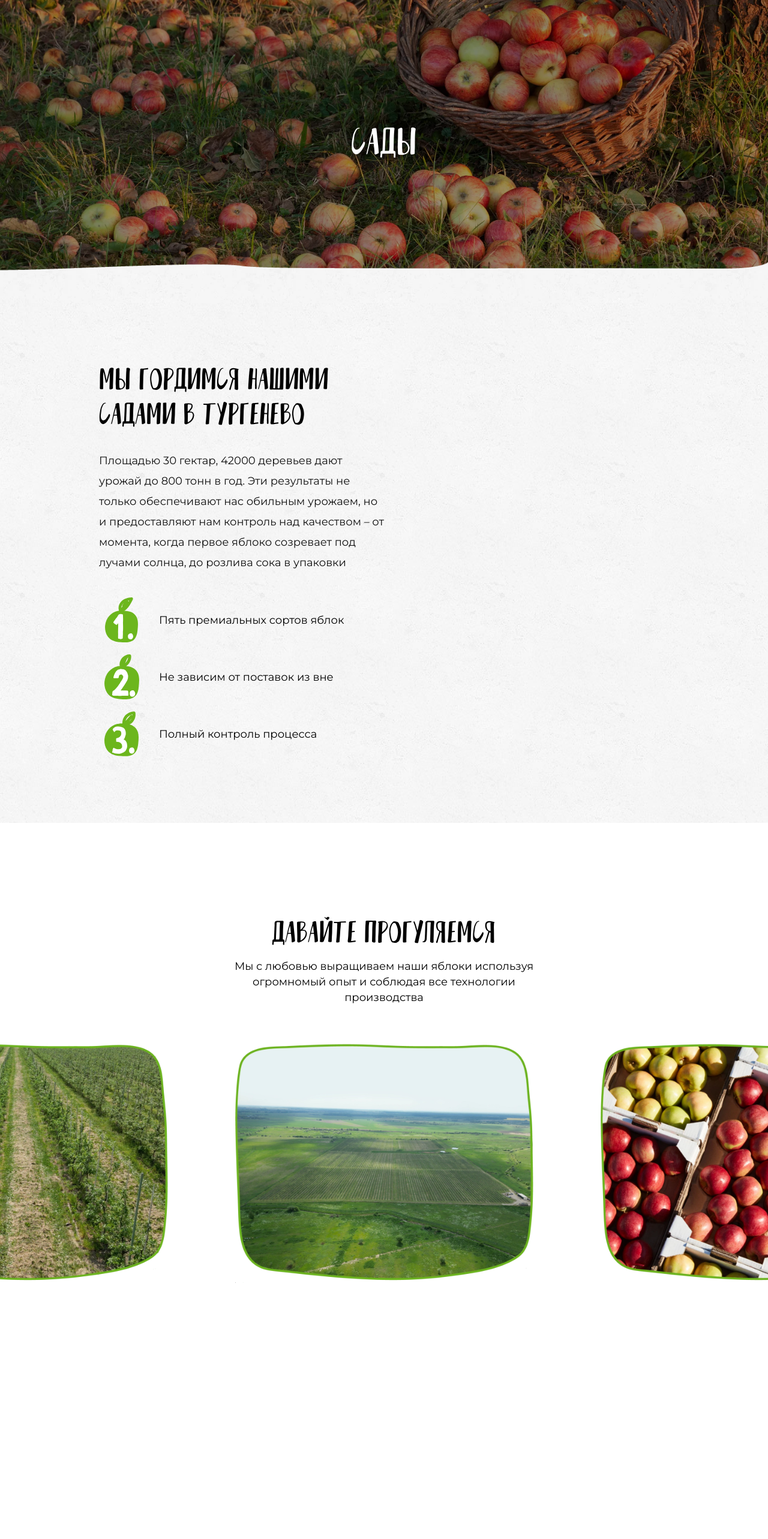
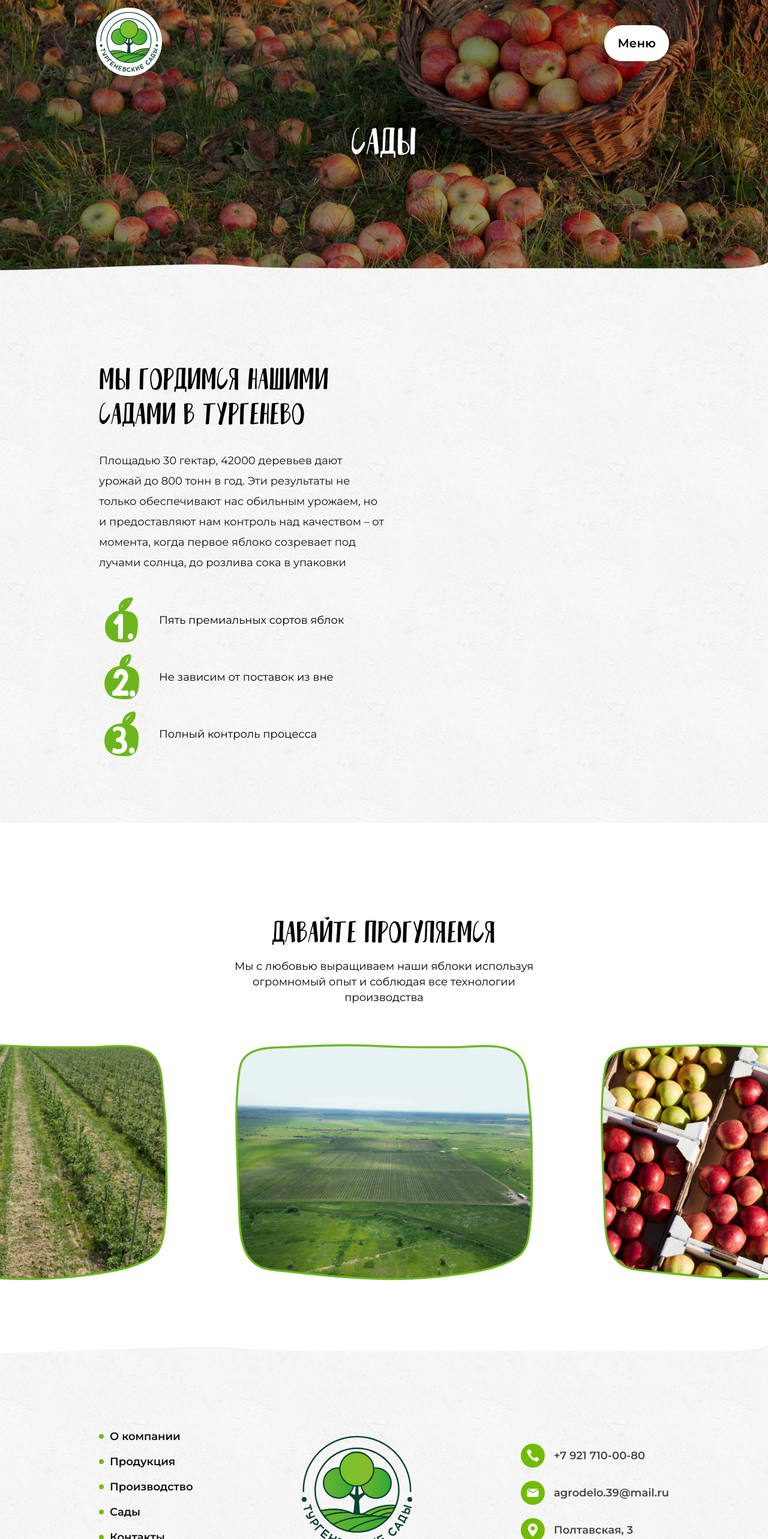
Before and after one commit to turgardens/turgenev-garden, a Next.js app: page /gardens in a window 1280 px wide. Shown: the top 2566 px of the page at 60% size. Before the commit the page ends 2309 px from the top, so only its background shows below. Built offline with nearby package versions, Linux system fonts and the light colour scheme.

Commit message:
fix-path-error-5

```diff
--- a/app/layout.js
+++ b/app/layout.js
@@ -2,8 +2,8 @@
 import "./styles/fonts.css";
 import "./styles/title.css";
 import "./styles/button.css";
-// import Header from "../components/header/";
-// import Footer from "../components/footer";
+import Header from "../components/header";
+import Footer from "../components/footer";
 import VideoPlayer from "../components/elements/videoPopup";
 
 export const metadata = {
@@ -16,9 +16,9 @@
     <html lang="ru">
       <body>
         <VideoPlayer />
-        {/* <Header /> */}
+        <Header />
         {children}
-        {/* <Footer /> */}
+        <Footer />
       </body>
     </html>
   );
```
